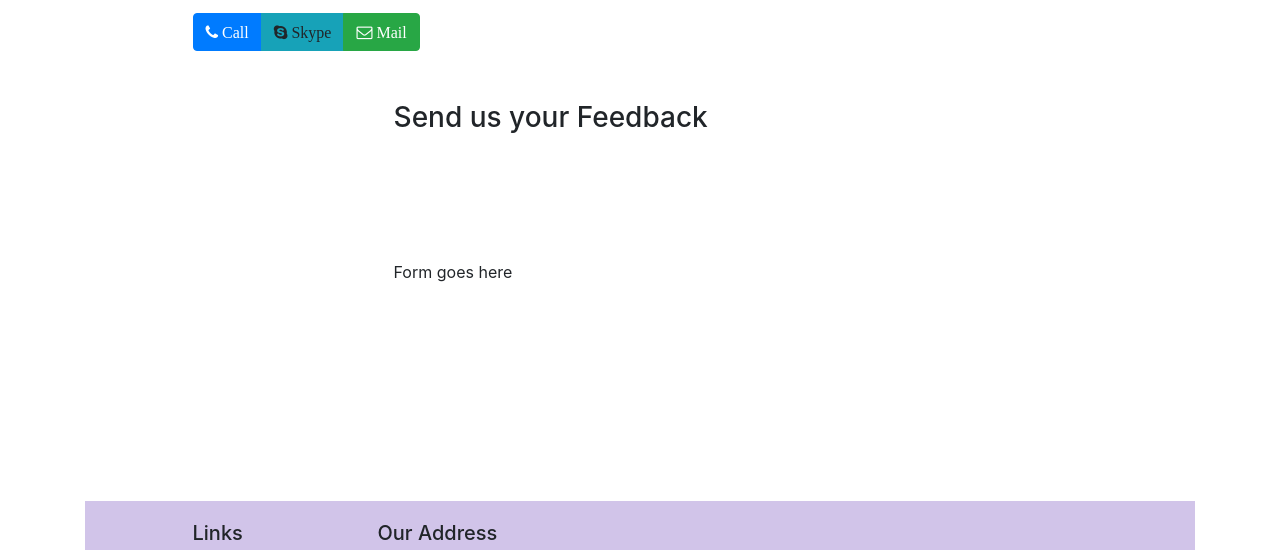
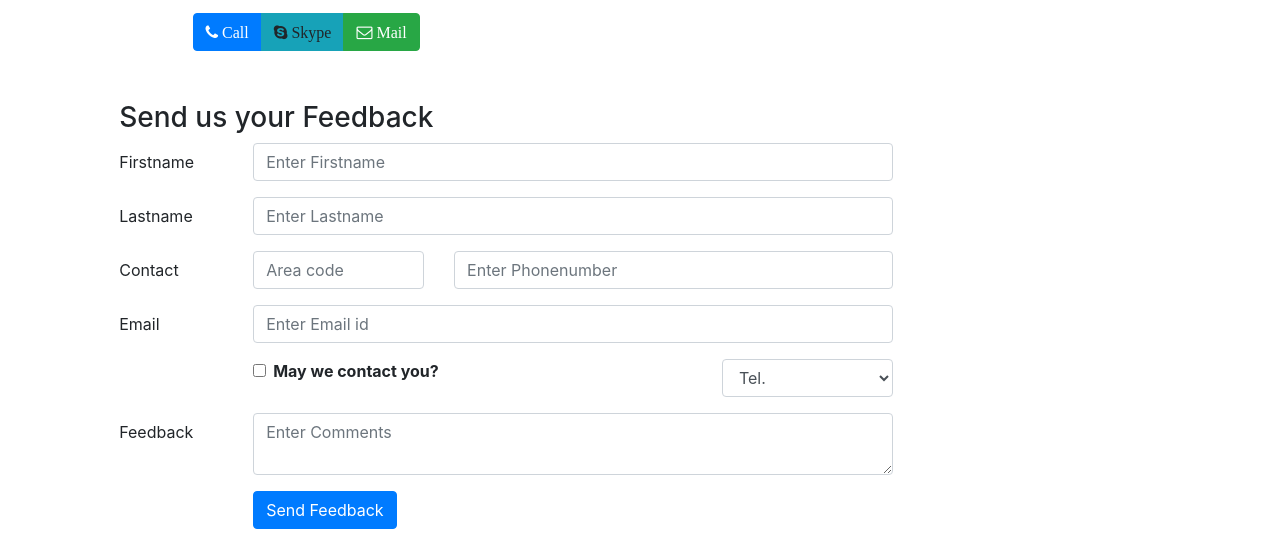
Before and after one commit to Aishwarya2k7/Node, a website: page contactus.html in a window 1280 px wide. Shown: the part 735-1285 px from the top of the page. Drawn offline with nearby package versions, Linux system fonts and the light colour scheme.

Commit message:
Forms in contact page

```diff
--- a/contactus.html
+++ b/contactus.html
@@ -91,7 +91,65 @@
               <h3>Send us your Feedback</h3>
            </div>
             <div class="col-12 col-md-9">
-                Form goes here
+                <form>
+                    <div class="form-group row">
+                      <label for="firstname" class="col-md-2 col-form-label">Firstname</label>
+                      <div class="col-md-10">
+                          <input type="text"
+                          class="form-control" name="fname" id="firstname" placeholder="Enter Firstname">
+                      </div>
+                    </div>
+                    <div class="form-group row">
+                        <label for="lastname" class="col-md-2 col-form-label">Lastname</label>
+                        <div class="col-md-10">
+                            <input type="text"
+                            class="form-control" name="lname" id="lastname" placeholder="Enter Lastname">
+                        </div>
+                    </div>
+                    <div class="form-group row">
+                        <label for="telnum" class="col-12 col-md-2 col-form-label">Contact</label>
+                        <div class="col-5 col-md-3">
+                            <input type="tel"
+                            class="form-control" name="acode" id="area" placeholder="Area code">
+                        </div>
+                        <div class="col-7 col-md-7">
+                            <input type="tel"
+                            class="form-control" name="telnum" id="telnum" placeholder="Enter Phonenumber">
+                        </div>
+                    </div>
+                    <div class="form-group row">
+                        <label for="emailid" class="col-md-2 col-form-label">Email</label>
+                        <div class="col-md-10">
+                            <input type="email"
+                            class="form-control" name="email" id="emailid" placeholder="Enter Email id">
+                        </div>
+                    </div>
+                    <div class="form-group row">
+                        <div class="col-md-6 offset-md-2">
+                            <div class="form-check">
+                                <input type="checkbox" class="form-check-input"name="approve" id="approve" value="">
+                                <label class="form-check-label" for="approve"><strong>May we contact you?</strong></label>
+                            </div>
+                        </div>
+                        <div class="col-md-3 offset-md-1">
+                            <select class="form-control">
+                                <option>Tel.</option>
+                                <option>Email</option>
+                            </select>
+                        </div>
+                    </div>
+                    <div class="form-group row">
+                        <label for="feedback" class="col-md-2 col-form-label">Feedback</label>
+                        <div class="col-md-10">
+                            <textarea class="form-control" name="feedback" id="feedback" placeholder="Enter Comments" row="10"></textarea>
+                        </div>
+                    </div>
+                    <div class="form-group row">
+                        <div class="offset-md-2 col-md-10">
+                            <button type="submit" class="btn btn-primary">Send Feedback</button>
+                        </div>
+                    </div>
+                </form>
             </div>
              <div class="col-12 col-md">
             </div>
```
